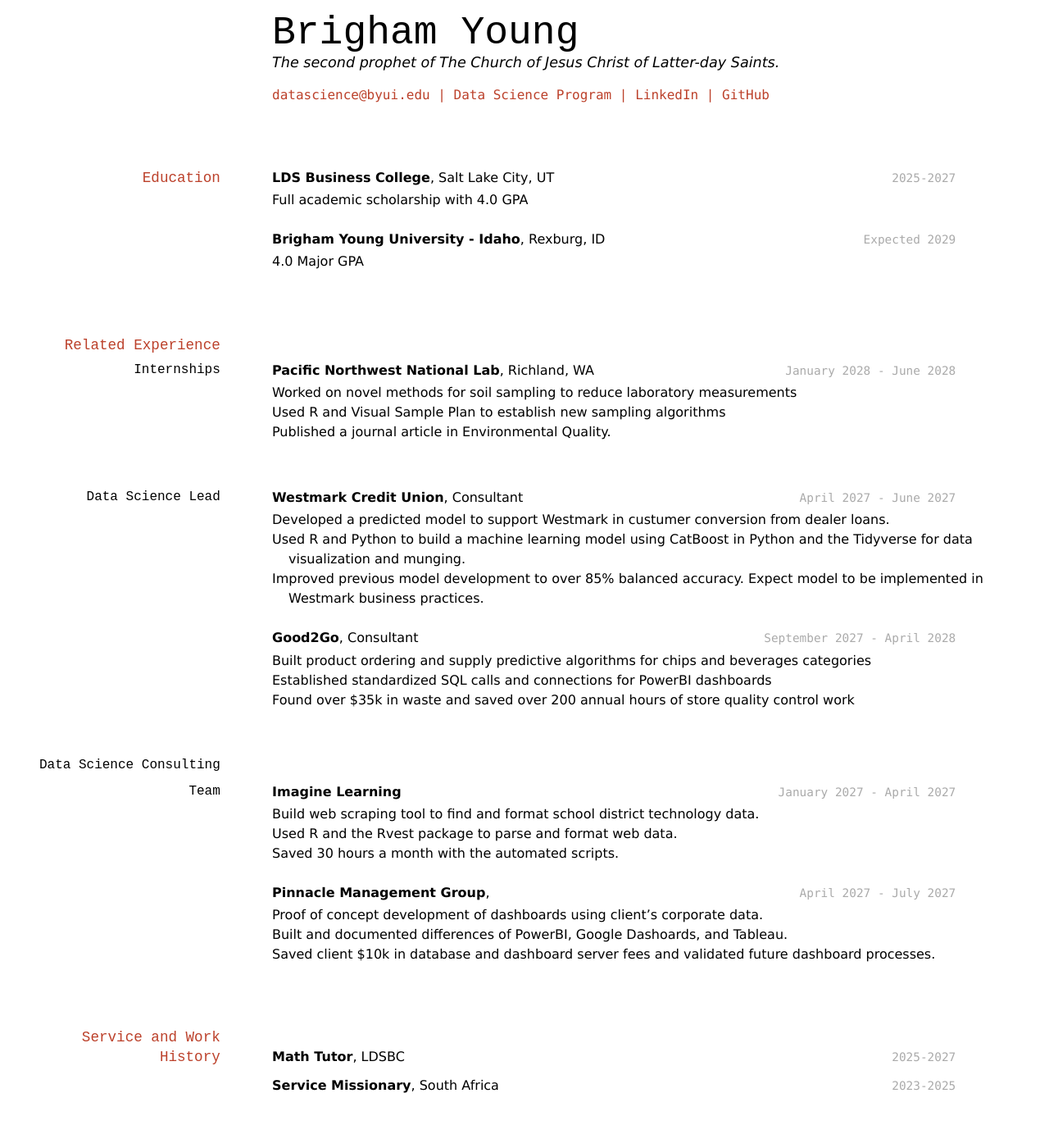
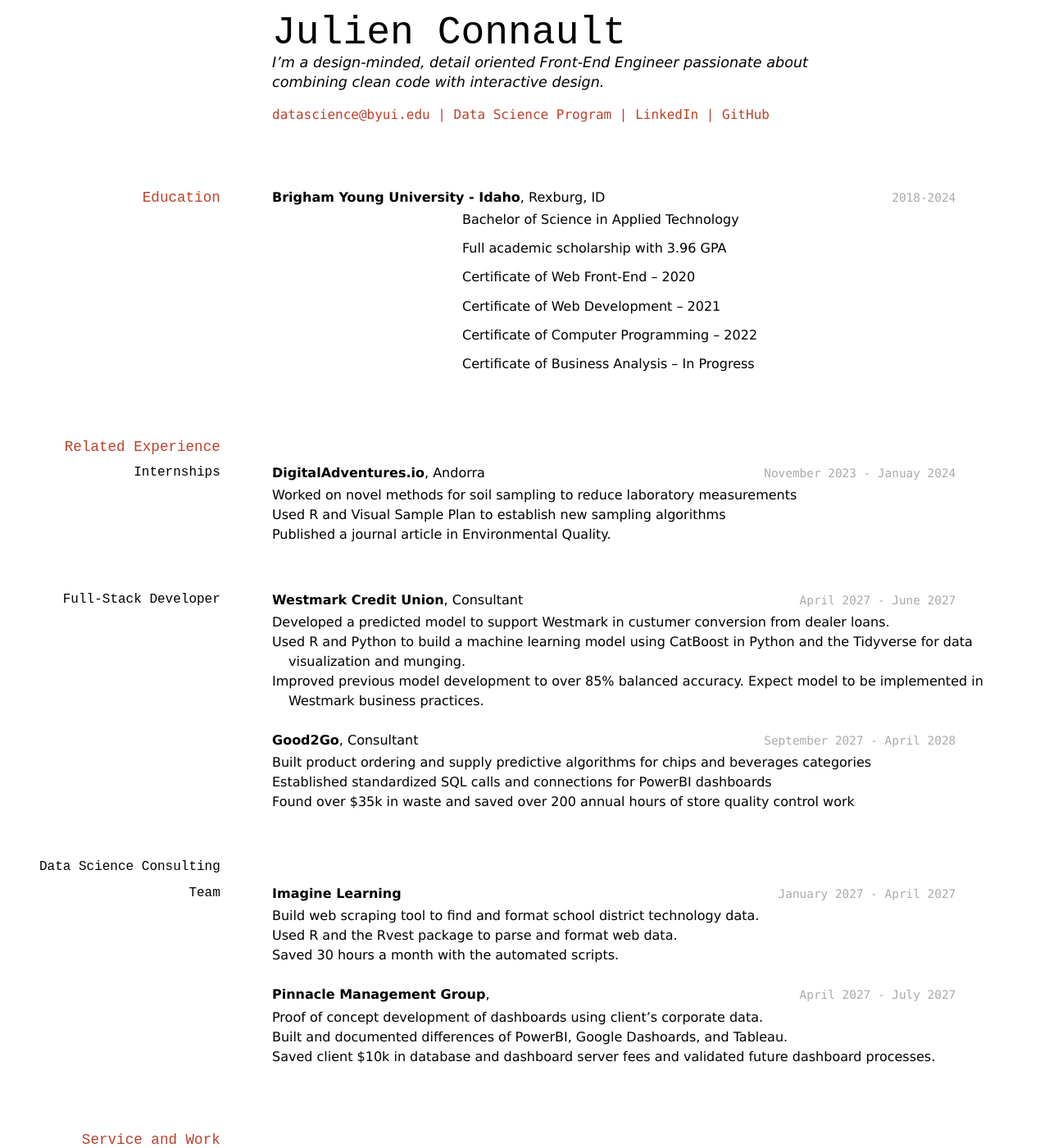
Before and after one commit to Bekiboo/J-Connault_Resume, a Jekyll site: the page built from docs/index.md, in a window 1280 px wide and 1400 px high. Shown: the whole window at 82% size. Built offline with Jekyll 4.4.1, drawn with Linux system fonts in a browser that asks for light colours; some of the changed text lies outside the part shown.

Commit message:
first commit

```diff
--- a/docs/index.md
+++ b/docs/index.md
@@ -1,9 +1,11 @@
 ---
 layout: cv
-title: Brigham Young's Resume
+title: Julien Connault's Resume
 ---
-# Brigham Young
-The second prophet of The Church of Jesus Christ of Latter-day Saints.
+
+# Julien Connault
+
+I'm a design-minded, detail oriented Front-End Engineer passionate about combining clean code with interactive design.
 
 <div id="webaddress">
 <a href="datascience@byui.edu">datascience@byui.edu</a>
@@ -16,39 +18,43 @@ The second prophet of The Church of Jesus Christ of Latter-day Saints.
 
 ## Education
 
-`2025-2027`
-__LDS Business College__, Salt Lake City, UT
+`2018-2024`
+**Brigham Young University - Idaho**, Rexburg, ID
 
-- Full academic scholarship with 4.0 GPA
+- Bachelor of Science in Applied Technology
 
-`Expected 2029`
-__Brigham Young University - Idaho__, Rexburg, ID
+- Full academic scholarship with 3.96 GPA
 
-- 4.0 Major GPA
+- Certificate of Web Front-End – 2020
 
+- Certificate of Web Development – 2021
+
+- Certificate of Computer Programming – 2022
+
+- Certificate of Business Analysis – In Progress
 
 ## Related Experience
 
 ### Internships
 
-`January 2028 - June 2028`
-__Pacific Northwest National Lab__, Richland, WA
+`November 2023 - Januay 2024`
+**DigitalAdventures.io**, Andorra
 
 - Worked on novel methods for soil sampling to reduce laboratory measurements
 - Used R and Visual Sample Plan to establish new sampling algorithms
 - Published a journal article in Environmental Quality.
 
-### Data Science Lead
+### Full-Stack Developer
 
 `April 2027 - June 2027`
-__Westmark Credit Union__, Consultant
+**Westmark Credit Union**, Consultant
 
 - Developed a predicted model to support Westmark in custumer conversion from dealer loans.
 - Used R and Python to build a machine learning model using CatBoost in Python and the Tidyverse for data visualization and munging.
 - Improved previous model development to over 85% balanced accuracy. Expect model to be implemented in Westmark business practices.
 
 `September 2027 - April 2028`
-__Good2Go__, Consultant
+**Good2Go**, Consultant
 
 - Built product ordering and supply predictive algorithms for chips and beverages categories
 - Established standardized SQL calls and connections for PowerBI dashboards
@@ -57,30 +63,29 @@ __Good2Go__, Consultant
 ### Data Science Consulting Team
 
 `January 2027 - April 2027`
-__Imagine Learning__
+**Imagine Learning**
 
 - Build web scraping tool to find and format school district technology data.
 - Used R and the Rvest package to parse and format web data.
 - Saved 30 hours a month with the automated scripts.
 
 `April 2027 - July 2027`
-__Pinnacle Management Group__,
+**Pinnacle Management Group**,
 
 - Proof of concept development of dashboards using client's corporate data.
 - Built and documented differences of PowerBI, Google Dashoards, and Tableau.
 - Saved client $10k in database and dashboard server fees and validated future dashboard processes.
 
-
 ## Service and Work History
 
-`2025-2027`
-__Math Tutor__, LDSBC
+`2008-2013`
+**Wood Worker**, Babin James, Thézelais, Euroformes
 
+`2013-2015`
+**Service Missionary**, Madagascar
 
-`2023-2025`
-__Service Missionary__, South Africa
-
-
+`2016-Today`
+**Humanitarian Coordinator**, Elevatus Foundation, Bountiful Children Foundation, CharityVision
 
 <!-- ### Footer
 
```
